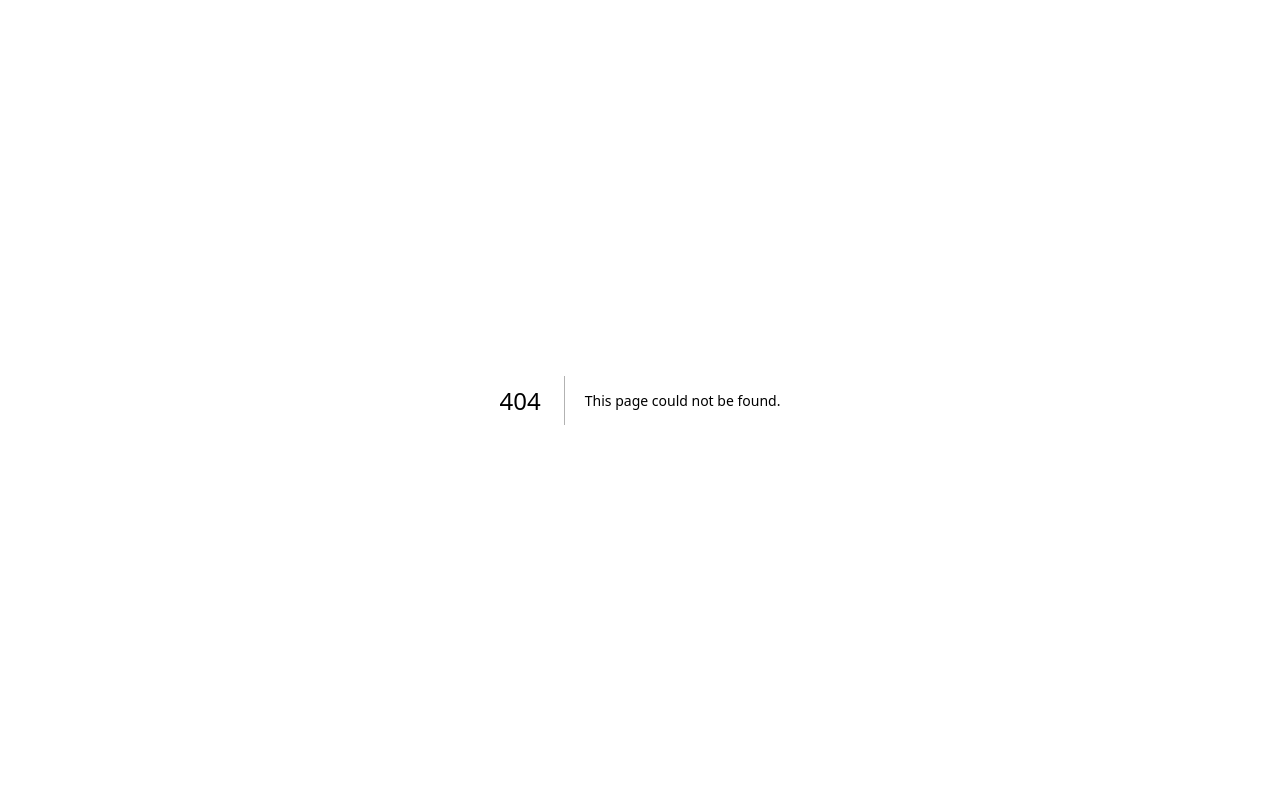
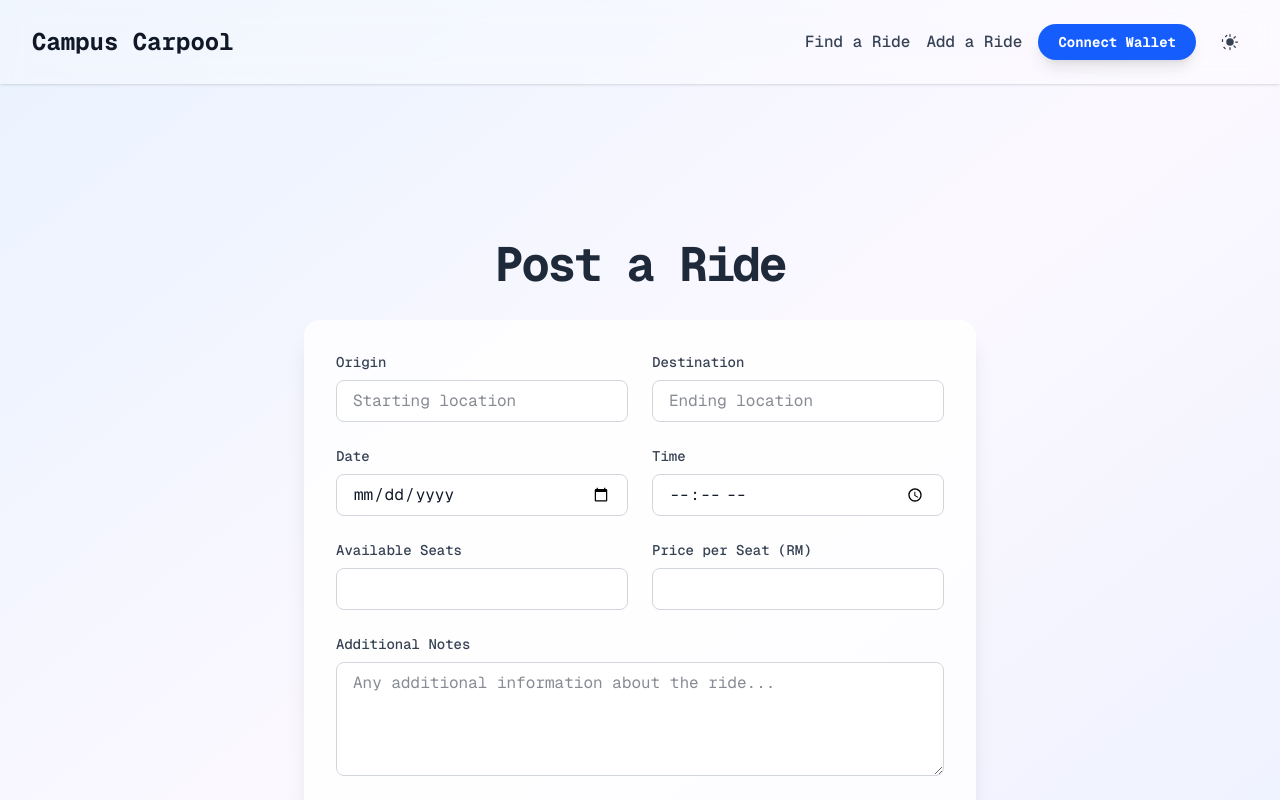
Before and after one commit to Psjee04/M_Hack, a Next.js app: page /post-ride in a window 1280 px wide. Before the commit this address had no page. Shown: the top 800 px of the page. Built offline with nearby package versions, Linux system fonts and the light colour scheme.

Commit message:
Add post-ride page and update navigation

```diff
--- a/src/pages/index.js
+++ b/src/pages/index.js
@@ -38,7 +38,7 @@ export default function Home() {
                 Learn More
               </a>
             </Link>
-            <Link href="/add-ride" legacyBehavior>
+            <Link href="/post-ride" legacyBehavior>
               <a className="btn-secondary">
                 Offer a Ride
               </a>
--- a/src/pages/learn-more.js
+++ b/src/pages/learn-more.js
@@ -1,4 +1,3 @@
-import Link from 'next/link';
 import { Geist, Geist_Mono } from "next/font/google";
 import Navbar from '../components/Navbar';
 
@@ -12,63 +11,59 @@ const geistMono = Geist_Mono({
   subsets: ["latin"],
 });
 
-export default function LearnMorePage() {
+export default function LearnMore() {
   return (
     <div className={`${geistSans.className} ${geistMono.className} min-h-screen bg-gradient-to-br from-blue-100/60 via-purple-50/70 to-indigo-100/60 dark:from-slate-900 dark:via-gray-800/90 dark:to-slate-900`}>
       <Navbar />
-      <main className="container mx-auto px-6 md:px-8 py-28 pt-40 md:pt-48 animate-fade-in-up">
-        <div className="max-w-3xl mx-auto bg-white/80 dark:bg-gray-800/80 backdrop-blur-sm p-8 md:p-10 rounded-2xl shadow-xl">
-          <h1 className="text-4xl md:text-5xl font-bold tracking-tight text-gray-800 dark:text-gray-50 mb-10 text-center">
+      <div className="container mx-auto px-6 md:px-8 py-28 pt-52 md:pt-60 animate-fade-in-up">
+        <div className="max-w-4xl mx-auto">
+          <h1 className="text-5xl md:text-6xl font-bold tracking-tighter mb-8 text-gray-800 dark:text-gray-50 leading-tight">
             Learn More About Campus Carpool
           </h1>
 
-          <div className="space-y-8 text-lg text-gray-700 dark:text-gray-300 leading-relaxed">
-            <section>
-              <h2 className="text-2xl font-semibold mb-3 text-gray-900 dark:text-white">What is Campus Carpool?</h2>
-              <p>
-                Campus Carpool is a dedicated platform designed to connect students and faculty within the university community
-                for ride-sharing. Whether you need a ride to campus, back home for the weekend, or just across town,
-                our goal is to make travel more affordable, sustainable, and convenient.
-              </p>
-            </section>
+          <div className="prose prose-lg dark:prose-invert max-w-none">
+            <p className="text-xl text-gray-600 dark:text-gray-300 mb-8">
+              Campus Carpool is revolutionizing the way students travel around campus. Our platform connects drivers and passengers, making transportation more efficient, cost-effective, and environmentally friendly.
+            </p>
 
-            <section>
-              <h2 className="text-2xl font-semibold mb-3 text-gray-900 dark:text-white">How It Benefits You</h2>
-              <ul className="list-disc list-inside space-y-2">
-                <li><span className="font-semibold">Save Money:</span> Split fuel and parking costs with fellow travelers.</li>
-                <li><span className="font-semibold">Reduce Environmental Impact:</span> Fewer cars on the road means less pollution and traffic.</li>
-                <li><span className="font-semibold">Convenience:</span> Find rides that match your schedule and destination easily.</li>
-                <li><span className="font-semibold">Build Community:</span> Connect with other students and staff during your commute.</li>
-              </ul>
-            </section>
+            <h2 className="text-3xl font-semibold mb-4 text-gray-800 dark:text-gray-100">Why Choose Campus Carpool?</h2>
+            <ul className="space-y-4 mb-8">
+              <li className="flex items-start">
+                <span className="text-blue-600 mr-2">•</span>
+                <span className="text-gray-600 dark:text-gray-300">Convenient scheduling that fits your academic timetable</span>
+              </li>
+              <li className="flex items-start">
+                <span className="text-blue-600 mr-2">•</span>
+                <span className="text-gray-600 dark:text-gray-300">Cost-effective transportation with shared expenses</span>
+              </li>
+              <li className="flex items-start">
+                <span className="text-blue-600 mr-2">•</span>
+                <span className="text-gray-600 dark:text-gray-300">Verified student community for safe travel</span>
+              </li>
+              <li className="flex items-start">
+                <span className="text-blue-600 mr-2">•</span>
+                <span className="text-gray-600 dark:text-gray-300">Reduced carbon footprint for a greener campus</span>
+              </li>
+            </ul>
 
-            <section>
-              <h2 className="text-2xl font-semibold mb-3 text-gray-900 dark:text-white">Safety First</h2>
-              <p>
-                Your safety is our priority. We encourage users to verify university affiliations (where possible) and
-                communicate clearly before sharing a ride. Always arrange to meet in well-lit, public places.
-                (Further safety features and guidelines would be detailed here in a full version).
-              </p>
-            </section>
-
-            <section>
-              <h2 className="text-2xl font-semibold mb-3 text-gray-900 dark:text-white">Getting Started</h2>
-              <p>
-                Ready to join? Simply search for available rides using the 'Find a Ride' feature, or offer your own ride via the 'Add a Ride' page
-                (available after logging in). Let's make campus travel better, together!
-              </p>
-            </section>
-          </div>
-
-          <div className="mt-12 text-center">
-            <Link href="/" legacyBehavior>
-                <a className="btn-secondary">
-                  Back to Home
-                </a>
-            </Link>
+            <h2 className="text-3xl font-semibold mb-4 text-gray-800 dark:text-gray-100">How to Get Started</h2>
+            <ol className="space-y-4 mb-8">
+              <li className="flex items-start">
+                <span className="text-blue-600 mr-2">1.</span>
+                <span className="text-gray-600 dark:text-gray-300">Create your student profile with your university email</span>
+              </li>
+              <li className="flex items-start">
+                <span className="text-blue-600 mr-2">2.</span>
+                <span className="text-gray-600 dark:text-gray-300">Browse available rides or post your own</span>
+              </li>
+              <li className="flex items-start">
+                <span className="text-blue-600 mr-2">3.</span>
+                <span className="text-gray-600 dark:text-gray-300">Connect with fellow students and start carpooling</span>
+              </li>
+            </ol>
           </div>
         </div>
-      </main>
+      </div>
     </div>
   );
 }
--- /dev/null
+++ b/src/pages/post-ride.js
@@ -0,0 +1,178 @@
+import { Geist, Geist_Mono } from "next/font/google";
+import Navbar from '../components/Navbar';
+import { useState } from 'react';
+
+const geistSans = Geist({
+  variable: "--font-geist-sans",
+  subsets: ["latin"],
+});
+
+const geistMono = Geist_Mono({
+  variable: "--font-geist-mono",
+  subsets: ["latin"],
+});
+
+export default function PostRide() {
+  const [formData, setFormData] = useState({
+    origin: '',
+    destination: '',
+    date: '',
+    time: '',
+    seats: '',
+    price: '',
+    notes: ''
+  });
+
+  const handleSubmit = (e) => {
+    e.preventDefault();
+    // Handle form submission logic here
+    console.log('Form submitted:', formData);
+  };
+
+  const handleChange = (e) => {
+    const { name, value } = e.target;
+    setFormData(prev => ({
+      ...prev,
+      [name]: value
+    }));
+  };
+
+  return (
+    <div className={`${geistSans.className} ${geistMono.className} min-h-screen bg-gradient-to-br from-blue-100/60 via-purple-50/70 to-indigo-100/60 dark:from-slate-900 dark:via-gray-800/90 dark:to-slate-900`}>
+      <Navbar />
+      <div className="container mx-auto px-6 md:px-8 py-28 pt-52 md:pt-60 animate-fade-in-up">
+        <div className="max-w-2xl mx-auto">
+          <h1 className="text-4xl md:text-5xl font-bold tracking-tighter mb-8 text-gray-800 dark:text-gray-50 text-center">
+            Post a Ride
+          </h1>
+
+          <div className="bg-white/80 dark:bg-gray-800/80 backdrop-blur-sm p-8 rounded-2xl shadow-xl">
+            <form onSubmit={handleSubmit} className="space-y-6">
+              <div className="grid grid-cols-1 md:grid-cols-2 gap-6">
+                <div>
+                  <label htmlFor="origin" className="block text-sm font-medium text-gray-700 dark:text-gray-300 mb-2">
+                    Origin
+                  </label>
+                  <input
+                    type="text"
+                    id="origin"
+                    name="origin"
+                    value={formData.origin}
+                    onChange={handleChange}
+                    className="w-full px-4 py-2 rounded-lg border border-gray-300 dark:border-gray-600 bg-white dark:bg-gray-700 text-gray-900 dark:text-gray-100 focus:ring-2 focus:ring-blue-500 focus:border-transparent"
+                    placeholder="Starting location"
+                    required
+                  />
+                </div>
+
+                <div>
+                  <label htmlFor="destination" className="block text-sm font-medium text-gray-700 dark:text-gray-300 mb-2">
+                    Destination
+                  </label>
+                  <input
+                    type="text"
+                    id="destination"
+                    name="destination"
+                    value={formData.destination}
+                    onChange={handleChange}
+                    className="w-full px-4 py-2 rounded-lg border border-gray-300 dark:border-gray-600 bg-white dark:bg-gray-700 text-gray-900 dark:text-gray-100 focus:ring-2 focus:ring-blue-500 focus:border-transparent"
+                    placeholder="Ending location"
+                    required
+                  />
+                </div>
+
+                <div>
+                  <label htmlFor="date" className="block text-sm font-medium text-gray-700 dark:text-gray-300 mb-2">
+                    Date
+                  </label>
+                  <input
+                    type="date"
+                    id="date"
+                    name="date"
+                    value={formData.date}
+                    onChange={handleChange}
+                    className="w-full px-4 py-2 rounded-lg border border-gray-300 dark:border-gray-600 bg-white dark:bg-gray-700 text-gray-900 dark:text-gray-100 focus:ring-2 focus:ring-blue-500 focus:border-transparent"
+                    required
+                  />
+                </div>
+
+                <div>
+                  <label htmlFor="time" className="block text-sm font-medium text-gray-700 dark:text-gray-300 mb-2">
+                    Time
+                  </label>
+                  <input
+                    type="time"
+                    id="time"
+                    name="time"
+                    value={formData.time}
+                    onChange={handleChange}
+                    className="w-full px-4 py-2 rounded-lg border border-gray-300 dark:border-gray-600 bg-white dark:bg-gray-700 text-gray-900 dark:text-gray-100 focus:ring-2 focus:ring-blue-500 focus:border-transparent"
+                    required
+                  />
+                </div>
+
+                <div>
+                  <label htmlFor="seats" className="block text-sm font-medium text-gray-700 dark:text-gray-300 mb-2">
+                    Available Seats
+                  </label>
+                  <input
+                    type="number"
+                    id="seats"
+                    name="seats"
+                    value={formData.seats}
+                    onChange={handleChange}
+                    min="1"
+                    max="7"
+                    className="w-full px-4 py-2 rounded-lg border border-gray-300 dark:border-gray-600 bg-white dark:bg-gray-700 text-gray-900 dark:text-gray-100 focus:ring-2 focus:ring-blue-500 focus:border-transparent"
+                    required
+                  />
+                </div>
+
+                <div>
+                  <label htmlFor="price" className="block text-sm font-medium text-gray-700 dark:text-gray-300 mb-2">
+                    Price per Seat (RM)
+                  </label>
+                  <input
+                    type="number"
+                    id="price"
+                    name="price"
+                    value={formData.price}
+                    onChange={handleChange}
+                    min="0"
+                    step="0.01"
+                    className="w-full px-4 py-2 rounded-lg border border-gray-300 dark:border-gray-600 bg-white dark:bg-gray-700 text-gray-900 dark:text-gray-100 focus:ring-2 focus:ring-blue-500 focus:border-transparent"
+                    required
+                  />
+                </div>
+              </div>
+
+              <div>
+                <label htmlFor="notes" className="block text-sm font-medium text-gray-700 dark:text-gray-300 mb-2">
+                  Additional Notes
+                </label>
+                <textarea
+                  id="notes"
+                  name="notes"
+                  value={formData.notes}
+                  onChange={handleChange}
+                  rows="4"
+                  className="w-full px-4 py-2 rounded-lg border border-gray-300 dark:border-gray-600 bg-white dark:bg-gray-700 text-gray-900 dark:text-gray-100 focus:ring-2 focus:ring-blue-500 focus:border-transparent"
+                  placeholder="Any additional information about the ride..."
+                />
+              </div>
+
+              <div className="flex justify-center">
+                <button
+                  type="submit"
+                  className="px-8 py-3 bg-blue-600 hover:bg-blue-700 text-white font-semibold rounded-lg transition-colors duration-200"
+                >
+                  Post Ride
+                </button>
+              </div>
+            </form>
+          </div>
+        </div>
+      </div>
+    </div>
+  );
+}
```
